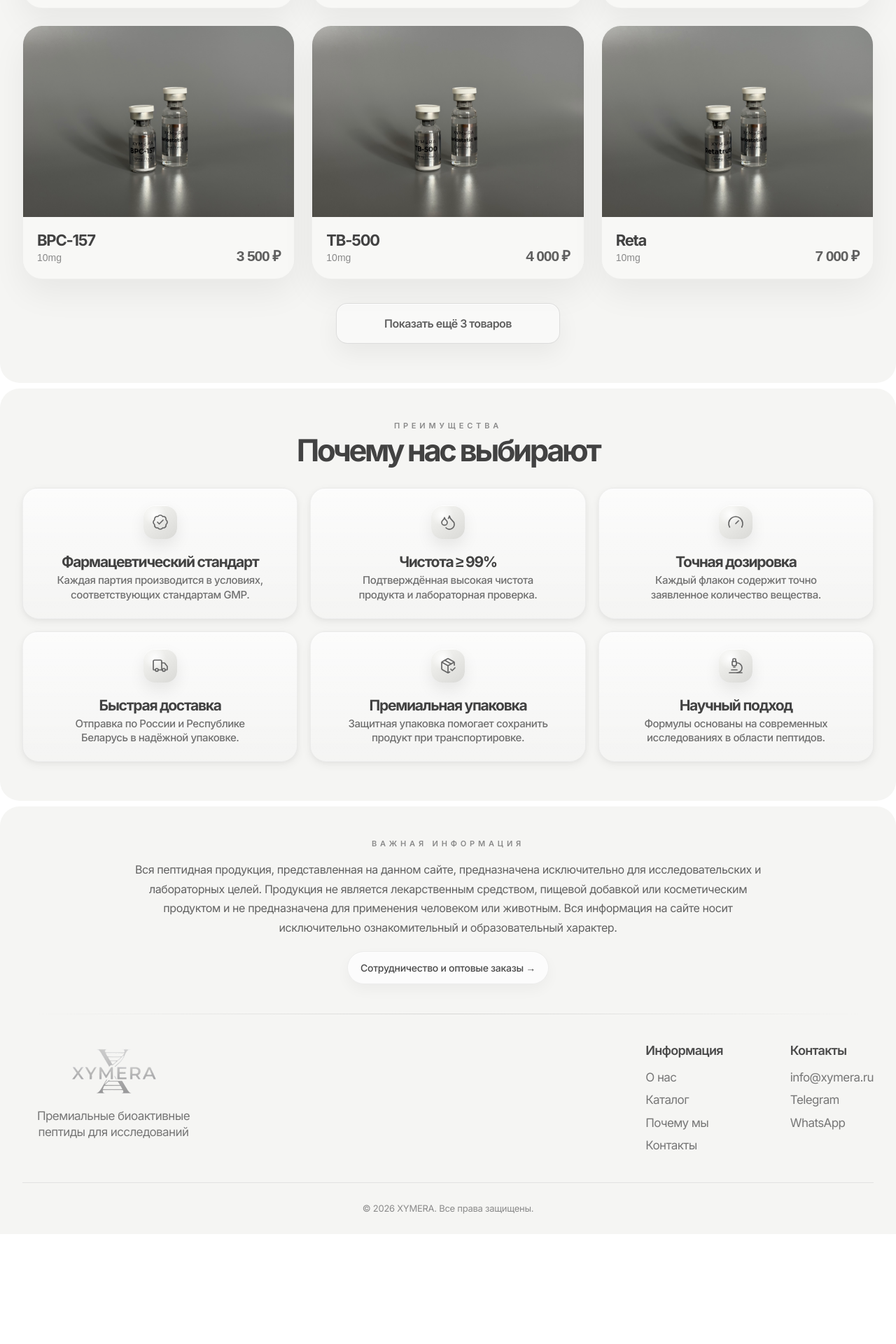
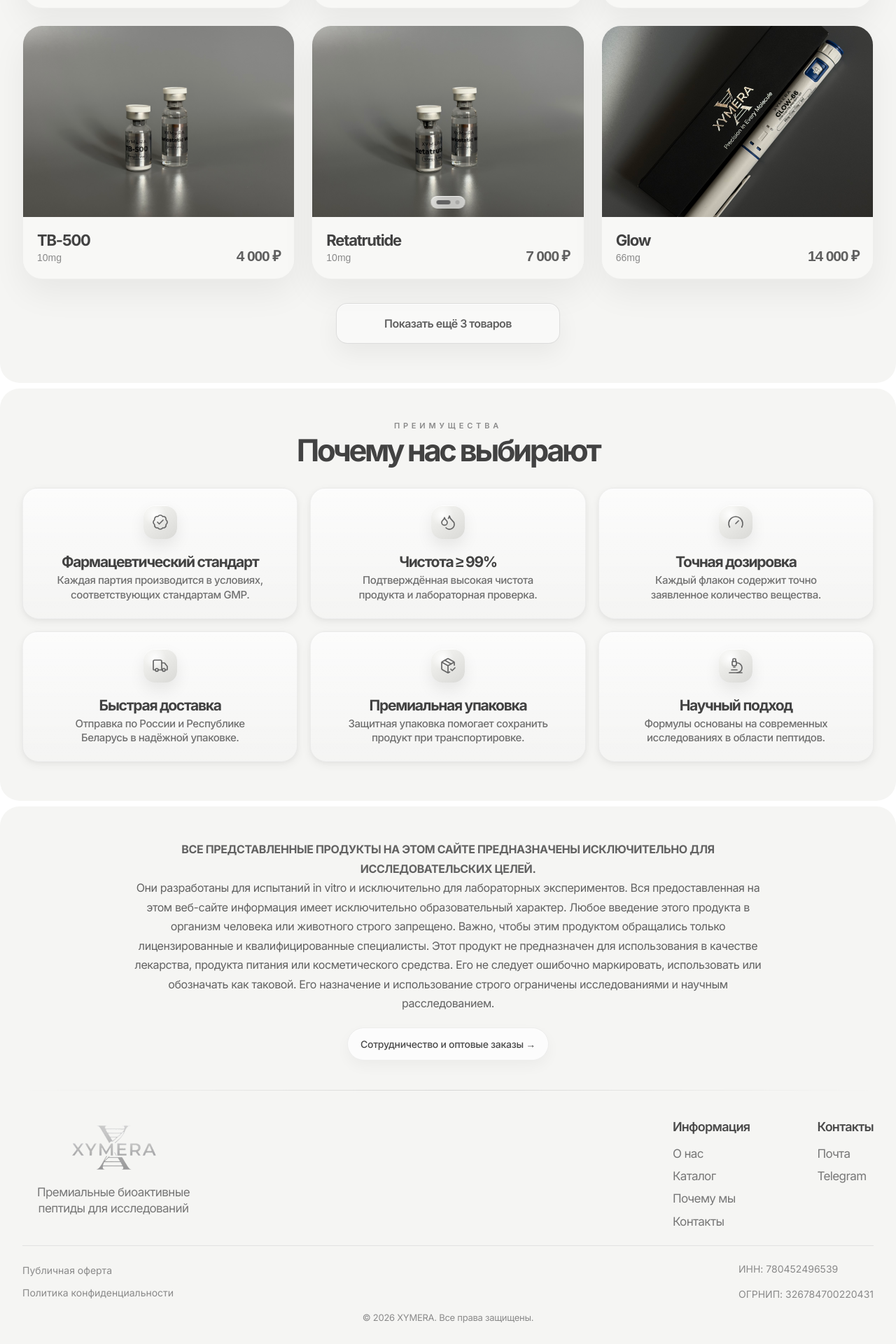
Before and after one commit to VarzArt/pharm, a Next.js app: page / in a window 1280 px wide. Shown: the part 1566-3486 px from the top of the page at 70% size. Before the commit the page ends 3329 px from the top, so only its background shows below. Built offline with nearby package versions, Linux system fonts and the light colour scheme.

Commit message:
final version

```diff
--- a/src/app/components/cartModal/CartModal.tsx
+++ b/src/app/components/cartModal/CartModal.tsx
@@ -6,7 +6,7 @@
 import { HelpCircle, X } from 'lucide-react'
 import { products, promoCodes } from '@/app/data/products'
 import toast from 'react-hot-toast'
-import type { ContactMethod, OrderFormData } from '@/app/types/cart'
+import type { OrderFormData } from '@/app/types/cart'
 import styles from './CartModal.module.scss'
 import { useCartStore } from '@/app/store/cartStore'
 
@@ -30,7 +30,6 @@
   const [formData, setFormData] = useState<OrderFormData>({
     name: '',
     phone: '',
-    contactMethod: 'telegram',
     socialLink: '',
   })
 
@@ -96,21 +95,11 @@
     return sum + item.total
   }, 0)
 
-  const cartDiscountPercent = (() => {
-    if (totalPrice >= 60000) return 15
-    if (totalPrice >= 40000) return 10
-    if (totalPrice >= 20000) return 5
-    return 0
-  })()
-
-  const cartDiscountAmount = Math.round((totalPrice * cartDiscountPercent) / 100)
-  const priceAfterCartDiscount = totalPrice - cartDiscountAmount
-
   const promoDiscountAmount = appliedPromo
-    ? Math.round((priceAfterCartDiscount * appliedPromo.discountPercent) / 100)
+    ? Math.round((totalPrice * appliedPromo.discountPercent) / 100)
     : 0
 
-  const finalPrice = priceAfterCartDiscount - promoDiscountAmount
+  const finalPrice = totalPrice - promoDiscountAmount
 
   const totalQuantity = cartItems.reduce((sum, item) => {
     if (!item) return sum
@@ -146,7 +135,6 @@
     setFormData({
       name: '',
       phone: '',
-      contactMethod: 'telegram',
       socialLink: '',
     })
   }
@@ -161,12 +149,6 @@
     const order = {
       customer: formData,
       discounts: {
-        cart: cartDiscountPercent
-          ? {
-              discountPercent: cartDiscountPercent,
-              discountAmount: cartDiscountAmount,
-            }
-          : null,
         promo: appliedPromo
           ? {
               code: appliedPromo.code,
@@ -389,23 +371,14 @@
                     </div>
 
                     <div className={styles.cart__summaryPrice}>
-                      {(cartDiscountPercent > 0 || appliedPromo) && (
-                        <del>{totalPrice.toLocaleString('ru-RU')} ₽</del>
-                      )}
+                      {appliedPromo && <del>{totalPrice.toLocaleString('ru-RU')} ₽</del>}
 
                       <strong>{finalPrice.toLocaleString('ru-RU')} ₽</strong>
                     </div>
                   </div>
 
-                  {(cartDiscountPercent > 0 || appliedPromo) && (
+                  {appliedPromo && (
                     <div className={styles.cart__discounts}>
-                      {cartDiscountPercent > 0 && (
-                        <p>
-                          Скидка за сумму заказа: −{cartDiscountPercent}% (
-                          {cartDiscountAmount.toLocaleString('ru-RU')} ₽)
-                        </p>
-                      )}
-
                       {appliedPromo && (
                         <p>
                           Промокод {appliedPromo.code}: −{appliedPromo.discountPercent}% (
@@ -450,26 +423,12 @@
                 </label>
 
                 <label>
-                  <span>Предпочтительный способ связи*</span>
-                  <select
-                    value={formData.contactMethod}
-                    onChange={(event) =>
-                      handleChange('contactMethod', event.target.value as ContactMethod)
-                    }
-                  >
-                    <option value="telegram">Telegram</option>
-                    <option value="max">MAX</option>
-                    <option value="vk">ВК</option>
-                  </select>
-                </label>
-
-                <label>
-                  <span>Ссылка на соц.сеть</span>
+                  <span>Никнейм в телеграм</span>
                   <input
                     type="text"
                     value={formData.socialLink}
                     onChange={(event) => handleChange('socialLink', event.target.value)}
-                    placeholder="@username или ссылка"
+                    placeholder="@username"
                   />
                 </label>
 
--- a/src/app/components/ui/footer/Footer.module.scss
+++ b/src/app/components/ui/footer/Footer.module.scss
@@ -184,11 +184,29 @@
     }
   }
 
+  &__law {
+    border-top: 1px solid rgba(95, 95, 95, 0.12);
+    padding-top: 24px;
+    margin-top: 24px;
+
+    display: flex;
+    justify-content: space-between;
+    align-items: center;
+
+    color: #8a8a8a;
+    font-size: 12px;
+    line-height: 16px;
+
+    &_docs {
+      display: flex;
+      flex-direction: column;
+      justify-content: space-evenly;
+      gap: 14px;
+    }
+  }
+
   &__bottom {
-    margin-top: 48px;
     padding-top: 28px;
-
-    border-top: 1px solid rgba(95, 95, 95, 0.12);
 
     display: flex;
     flex-direction: column;
@@ -267,8 +285,13 @@
       gap: 96px;
     }
 
+    &__law {
+      font-size: 14px;
+      line-height: 18px;
+    }
+
     &__bottom {
-      margin-top: 42px;
+      padding-top: 16px;
     }
   }
 
--- a/src/app/components/ui/footer/Footer.tsx
+++ b/src/app/components/ui/footer/Footer.tsx
@@ -3,6 +3,7 @@
 import Image from 'next/image'
 import logo from '@/app/assets/images/logo_main.png'
 import styles from './Footer.module.scss'
+import Link from 'next/link'
 
 export default function Footer() {
   const handleNavigate = (sectionId: string) => {
@@ -20,18 +21,23 @@
     <footer className={styles.footer} id="contacts">
       <div className={styles.footer__inner}>
         <div className={styles.footer__notice}>
-          <p className={styles.footer__noticeLabel}>Важная информация</p>
-
           <p className={styles.footer__noticeText}>
-            Вся пептидная продукция, представленная на данном сайте, предназначена исключительно для
-            исследовательских и лабораторных целей. Продукция не является лекарственным средством,
-            пищевой добавкой или косметическим продуктом и не предназначена для применения человеком
-            или животным. Вся информация на сайте носит исключительно ознакомительный и
-            образовательный характер.
+            <strong>
+              ВСЕ ПРЕДСТАВЛЕННЫЕ ПРОДУКТЫ НА ЭТОМ САЙТЕ ПРЕДНАЗНАЧЕНЫ ИСКЛЮЧИТЕЛЬНО ДЛЯ
+              ИССЛЕДОВАТЕЛЬСКИХ ЦЕЛЕЙ.
+            </strong>
+            <br></br>Они разработаны для испытаний in vitro и исключительно для лабораторных
+            экспериментов. Вся предоставленная на этом веб-сайте информация имеет исключительно
+            образовательный характер. Любое введение этого продукта в организм человека или
+            животного строго запрещено. Важно, чтобы этим продуктом обращались только
+            лицензированные и квалифицированные специалисты. Этот продукт не предназначен для
+            использования в качестве лекарства, продукта питания или косметического средства. Его не
+            следует ошибочно маркировать, использовать или обозначать как таковой. Его назначение и
+            использование строго ограничены исследованиями и научным расследованием.
           </p>
 
           <a
-            href="https://t.me/your_username"
+            href={'https://t.me/XymeraSupport'}
             target="_blank"
             rel="noopener noreferrer"
             className={styles.footer__noticeLink}
@@ -78,11 +84,31 @@
               <h3>Контакты</h3>
 
               <ul>
-                <li>info@xymera.ru</li>
-                <li>Telegram</li>
-                <li>WhatsApp</li>
+                <li>
+                  <Link href={'mailto:Xymera.peptides@yandex.ru'}>Почта</Link>
+                </li>
+                <li>
+                  <Link
+                    href={'https://t.me/XymeraSupport'}
+                    target="_blank"
+                    rel="noopener noreferrer"
+                  >
+                    Telegram
+                  </Link>
+                </li>
               </ul>
             </div>
+          </div>
+        </div>
+
+        <div className={styles.footer__law}>
+          <div className={styles.footer__law_docs}>
+            <a href={'/data/PublicOffer.docx'}>Публичная оферта</a>
+            <a href={'/data/PrivacyPolicy.docx'}>Политика конфиденциальности</a>
+          </div>
+          <div className={styles.footer__law_info}>
+            ИНН: 780452496539 <br></br>
+            <br></br>ОГРНИП: 326784700220431
           </div>
         </div>
 
--- a/src/app/components/ui/productCard/ProductCard.module.scss
+++ b/src/app/components/ui/productCard/ProductCard.module.scss
@@ -151,3 +151,88 @@
     }
   }
 }
+
+.card {
+  &__imageWrap {
+    position: relative;
+  }
+
+  &__slider {
+    width: 100%;
+    height: 100%;
+
+    display: flex;
+
+    overflow-x: auto;
+    overflow-y: hidden;
+
+    scroll-snap-type: x mandatory;
+    scroll-behavior: smooth;
+    scrollbar-width: none;
+
+    &::-webkit-scrollbar {
+      display: none;
+    }
+  }
+
+  &__slide {
+    flex: 0 0 100%;
+    width: 100%;
+    height: 100%;
+
+    scroll-snap-align: start;
+    scroll-snap-stop: always;
+  }
+
+  &__pagination {
+    position: absolute;
+    left: 50%;
+    bottom: 12px;
+    z-index: 2;
+
+    display: flex;
+    align-items: center;
+    gap: 7px;
+
+    padding: 6px 8px;
+
+    border-radius: 999px;
+
+    background: rgba(248, 248, 246, 0.68);
+
+    backdrop-filter: blur(10px);
+    -webkit-backdrop-filter: blur(10px);
+
+    box-shadow:
+      0 10px 22px rgba(0, 0, 0, 0.08),
+      inset 0 1px 0 rgba(255, 255, 255, 0.72);
+
+    transform: translateX(-50%);
+  }
+
+  &__dot,
+  &__dotActive {
+    width: 6px;
+    height: 6px;
+    padding: 0;
+
+    border: none;
+    border-radius: 999px;
+
+    cursor: pointer;
+
+    transition:
+      width 0.24s ease,
+      background 0.24s ease,
+      opacity 0.24s ease;
+  }
+
+  &__dot {
+    background: rgba(95, 95, 95, 0.28);
+  }
+
+  &__dotActive {
+    width: 20px;
+    background: #626262;
+  }
+}
--- a/src/app/components/ui/productCard/ProductCard.tsx
+++ b/src/app/components/ui/productCard/ProductCard.tsx
@@ -1,4 +1,7 @@
+'use client'
+
 import Image from 'next/image'
+import { useRef, useState } from 'react'
 import type { Product } from '@/app/types/product'
 import styles from './ProductCard.module.scss'
 
@@ -8,29 +11,74 @@
 }
 
 export default function ProductCard({ product, onClick }: ProductCardProps) {
-  const defaultVariant = product.variants[0]
+  const sliderRef = useRef<HTMLDivElement>(null)
+  const [activeVariantIndex, setActiveVariantIndex] = useState(0)
+
+  const activeVariant = product.variants[activeVariantIndex]
+  const hasSeveralVariants = product.variants.length > 1
+
+  const handleScroll = () => {
+    const slider = sliderRef.current
+    if (!slider) return
+
+    const index = Math.round(slider.scrollLeft / slider.clientWidth)
+    setActiveVariantIndex(index)
+  }
+
+  const handleDotClick = (event: React.MouseEvent<HTMLButtonElement>, index: number) => {
+    event.stopPropagation()
+
+    const slider = sliderRef.current
+    if (!slider) return
+
+    slider.scrollTo({
+      left: slider.clientWidth * index,
+      behavior: 'smooth',
+    })
+
+    setActiveVariantIndex(index)
+  }
 
   return (
     <article className={styles.card} onClick={() => onClick(product)}>
       <div className={styles.card__imageWrap}>
-        <Image
-          src={product.image}
-          alt={product.title}
-          width={420}
-          height={320}
-          className={styles.card__image}
-        />
+        <div ref={sliderRef} className={styles.card__slider} onScroll={handleScroll}>
+          {product.variants.map((variant) => (
+            <div className={styles.card__slide} key={variant.id}>
+              <Image
+                src={variant.image ?? product.image}
+                alt={`${product.title} ${variant.label}`}
+                width={420}
+                height={320}
+                className={styles.card__image}
+              />
+            </div>
+          ))}
+        </div>
+
+        {hasSeveralVariants && (
+          <div className={styles.card__pagination}>
+            {product.variants.map((variant, index) => (
+              <button
+                key={variant.id}
+                type="button"
+                className={index === activeVariantIndex ? styles.card__dotActive : styles.card__dot}
+                onClick={(event) => handleDotClick(event, index)}
+                aria-label={`Показать вариант ${variant.label}`}
+              />
+            ))}
+          </div>
+        )}
       </div>
 
       <div className={styles.card__body}>
         <div>
           <h3>{product.title}</h3>
-          {/* <p>{product.subtitle}</p> */}
-          <span>{defaultVariant.dosage}</span>
+          <span>{activeVariant.dosage}</span>
         </div>
 
         <div className={styles.card__bottom}>
-          <strong>{defaultVariant.price.toLocaleString('ru-RU')} ₽</strong>
+          <strong>{activeVariant.price.toLocaleString('ru-RU')} ₽</strong>
         </div>
       </div>
     </article>
--- a/src/app/data/products.ts
+++ b/src/app/data/products.ts
@@ -10,47 +10,11 @@
 ]
 
 export const promoCodes = [
-  { code: 'XYMERA10', discountPercent: 10 },
-  { code: 'PEPTIDE15', discountPercent: 15 },
-  { code: 'START20', discountPercent: 20 },
+  { code: 'Somova', discountPercent: 10 },
+  { code: 'Lerafit', discountPercent: 10 },
 ]
 
 export const products: Product[] = [
-  {
-    id: 'ghk-cupr',
-    slug: 'ghk-cupr',
-    title: 'GHK-CUPR',
-    subtitle: 'Copper Peptide Complex',
-    image: '/peptides/ghkCUP.jpeg',
-    categories: ['beauty-health'],
-    isAvailable: true,
-    relatedProductIds: ['acetyl-epitalon', 'melanotan-2'],
-    description:
-      'GHK-Cu - это природный трипептид (глицил-L-гистидил-L-лизин), связанный с ионом меди (Cu²⁺). Он естественным образом присутствует в плазме крови человека, но уровень снижается с возрастом.',
-    mainEffects: [
-      'Стимулирует синтез коллагена, эластина и гликозаминогликанов;',
-      'Ускоряет заживление ран, регенерацию тканей (кожа, лёгкие, печень, желудок);',
-      'Обладает антиоксидантным, противовоспалительным и антиканцерогенным действием;',
-      'Модулирует экспрессию более 4000 генов, улучшает ангиогенез (рост сосудов), защищает клетки;',
-      'Полезен для кожи (анти-эйдж, упругость, уменьшение морщин), роста волос и общего восстановления.',
-    ],
-    variants: [
-      {
-        id: 'ghk-cupr-100mg/vial',
-        label: '100mg/1vial',
-        dosage: '100mg/vial',
-        price: 6500,
-        image: '/peptides/ghkCUP.jpeg',
-      },
-      {
-        id: 'ghk-cupr-100mg/3ml',
-        label: '100mg/3ml',
-        dosage: '100mg/3ml',
-        price: 8000,
-        image: '/peptides/ghkCUPPEN.jpeg',
-      },
-    ],
-  },
   {
     id: 'melanotan-2',
     slug: 'melanotan-2',
@@ -163,7 +127,7 @@
   {
     id: 'retatrutide',
     slug: 'retatrutide',
-    title: 'Reta',
+    title: 'Retatrutide',
     subtitle: 'Retatrutide',
     image: '/peptides/retatrutide.jpeg',
     categories: ['weight-control'],
@@ -231,7 +195,7 @@
   {
     id: 'acetyl-epitalon',
     slug: 'acetyl-epitalon',
-    title: 'Ас-Эпиталон',
+    title: 'Ac-Epitanol',
     subtitle: 'Acetyl Epitalon',
     image: '/peptides/epitano.jpeg',
     categories: ['anti-age', 'beauty-health'],
@@ -282,7 +246,7 @@
   {
     id: 'tirzepatide',
     slug: 'tirzepatide',
-    title: 'Тирзепатид',
+    title: 'Tirzepatide',
     subtitle: 'Tirzepatide',
     image: '/peptides/tizepat.jpeg',
     categories: ['weight-control'],
@@ -301,6 +265,41 @@
         label: '10mg',
         dosage: '10mg',
         price: 7000,
+      },
+    ],
+  },
+  {
+    id: 'ghk-cupr',
+    slug: 'ghk-cupr',
+    title: 'GHK-CUPR',
+    subtitle: 'Copper Peptide Complex',
+    image: '/peptides/ghkCUP.jpeg',
+    categories: ['beauty-health'],
+    isAvailable: true,
+    relatedProductIds: ['acetyl-epitalon', 'melanotan-2'],
+    description:
+      'GHK-Cu - это природный трипептид (глицил-L-гистидил-L-лизин), связанный с ионом меди (Cu²⁺). Он естественным образом присутствует в плазме крови человека, но уровень снижается с возрастом.',
+    mainEffects: [
+      'Стимулирует синтез коллагена, эластина и гликозаминогликанов;',
+      'Ускоряет заживление ран, регенерацию тканей (кожа, лёгкие, печень, желудок);',
+      'Обладает антиоксидантным, противовоспалительным и антиканцерогенным действием;',
+      'Модулирует экспрессию более 4000 генов, улучшает ангиогенез (рост сосудов), защищает клетки;',
+      'Полезен для кожи (анти-эйдж, упругость, уменьшение морщин), роста волос и общего восстановления.',
+    ],
+    variants: [
+      {
+        id: 'ghk-cupr-100mg/vial',
+        label: '100mg/1vial',
+        dosage: '100mg/vial',
+        price: 6500,
+        image: '/peptides/ghkCUP.jpeg',
+      },
+      {
+        id: 'ghk-cupr-100mg/3ml',
+        label: '100mg/3ml',
+        dosage: '100mg/3ml',
+        price: 8000,
+        image: '/peptides/ghkCUPPEN.jpeg',
       },
     ],
   },
--- a/src/app/types/cart.ts
+++ b/src/app/types/cart.ts
@@ -1,5 +1,3 @@
-export type ContactMethod = 'telegram' | 'max' | 'vk' | 'whatsapp'
-
 export type CartItem = {
   productId: string
   variantId: string
@@ -9,6 +7,5 @@
 export type OrderFormData = {
   name: string
   phone: string
-  contactMethod: ContactMethod
   socialLink: string
 }
```
Also changed, not shown: 2 other files (tests, documents, lock files or other folders).
